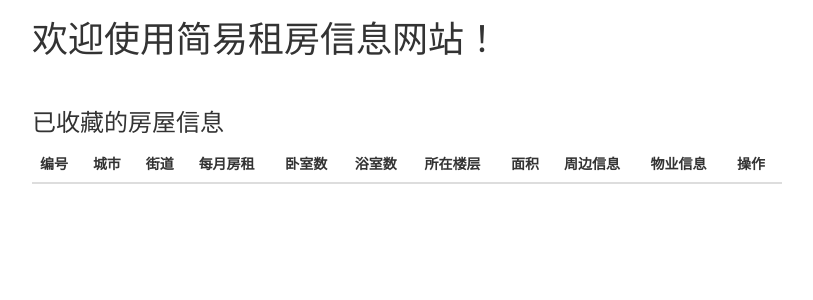
After one commit to HelloOrganization/houserent, a Flask app: template templates/favorite.html in a window 1280 px wide. The commit adds this page. Shown: the top 300 px of the page, without its empty margins (233-1046 px from the left). Run offline with Flask 2, Linux system fonts and the light colour scheme; the template is opened without the code that fills it, so the values that code supplies are empty; some libraries are stand-ins or nearby versions.

Commit message:
new html

```diff
--- /dev/null
+++ b/templates/favorite.html
@@ -0,0 +1,46 @@
+<!DOCTYPE html>
+<html>
+<head>
+   <meta charset="utf-8">
+   <title>简易租房信息网站</title>
+   <link href="http://libs.baidu.com/bootstrap/3.0.3/css/bootstrap.min.css" rel="stylesheet">
+   <script src="http://libs.baidu.com/jquery/2.0.0/jquery.min.js"></script>
+   <script src="http://libs.baidu.com/bootstrap/3.0.3/js/bootstrap.min.js"></script>
+</head>
+<body>
+<div class="container">
+	<div class="row" >
+		<div class="col-md-2">
+		</div>
+		<div class="col-md-8">
+			<h1>欢迎使用简易租房信息网站！</h1>
+			<br/>
+			<h3>已收藏的房屋信息</h3>
+				<table class="table">
+					<thead>
+						<tr>
+							<th>编号</th>
+							<th>城市</th>
+							<th>街道</th>
+							<th>每月房租</th>
+							<th>卧室数</th>
+							<th>浴室数</th>
+							<th>所在楼层</th>
+							<th>面积</th>
+							<th>周边信息</th>
+							<th>物业信息</th>
+							<th>操作</th>
+						</tr>
+					</thead>
+					<tbody>
+					</tbody>
+				</table>
+		</div>
+		<div class="col-md-2">
+		</div>
+	</div>
+</div>
+<script>
+</script>
+</body>
+</html>
--- a/templates/index.html
+++ b/templates/index.html
@@ -27,7 +27,7 @@
 					密码：<input type="text" name="new_passwd" required="required"><br/><br/>
 					<div id="realty">
 					物业名称：<input type="text" name="realty_name"><br/><br/>
-					物业成立时间：<input type="month" name="realty_date"><br/><br/>
+					物业成立时间：<input type="date" name="realty_date"><br/><br/>
 					物业主页：<input type="url" name="realty_url"><br/><br/>
 					</div>
 					<input type="checkbox" id="is_realty" name="user_type" value="1" onchange="change_vis()"/>我是物业<br/><br/>
```
Also changed, not shown: templates/realty.html (+19 -2 lines).
